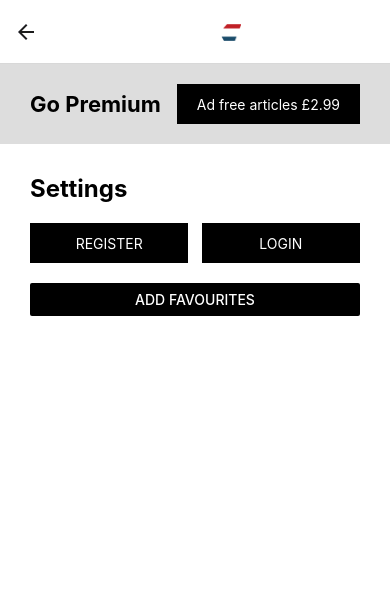
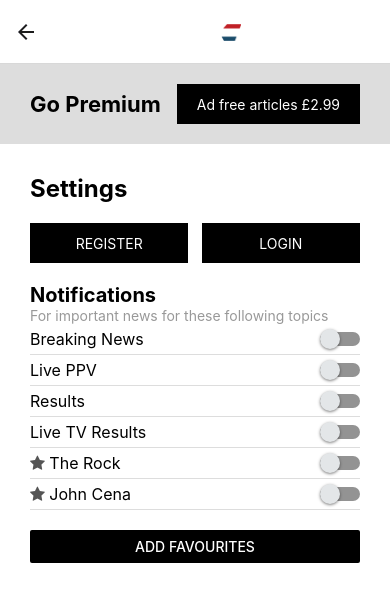
Before and after one commit to AlmoBird/wrestletalk-app-v1, a React Native app: screen /Settings in a window 390 px wide. Shown: the top 602 px of the page. Built offline with nearby package versions, Linux system fonts and the light colour scheme; what expo-linking would draw is missing.

Commit message:
Settings UI

```diff
--- a/screens/SettingScreen.tsx
+++ b/screens/SettingScreen.tsx
@@ -1,9 +1,23 @@
-import { StyleSheet, Text, View, TextInput, Button, TouchableOpacity, Linking } from 'react-native';
+import { useState } from 'react';
+import { StyleSheet, Text, View, TextInput, Button, TouchableOpacity, Linking, ScrollView } from 'react-native';
+import { Switch } from 'react-native-elements';
+import { FontAwesome } from '@expo/vector-icons';
+
 import appStyles from '../styles/appStyles.style';
 
 export default function SettingScreen({ navigation }: any) {
+
+  const [checked, setChecked] = useState({
+    breakingNews: false,
+    livePPV: false,
+    results: false,
+    liveTVResults: false,
+    theRock: false,
+    johnCena: false,
+  });
+
   return (
-    <View style={appStyles.goPremiumContainer}>
+    <ScrollView style={appStyles.goPremiumContainer}>
 
       <View style={appStyles.goPremiumHeader}>
         <Text style={appStyles.goPremiumHeading}>Go Premium</Text>
@@ -24,11 +38,64 @@ export default function SettingScreen({ navigation }: any) {
           </TouchableOpacity>
         </View>
 
-        <Button onPress={() => { navigation.navigate('')}} title="ADD FAVOURITES" color="#000" />
+
+        <Text style={appStyles.subheading}>Notifications</Text>
+        <Text style={appStyles.text}>For important news for these following topics</Text>
+
+        <View style={appStyles.settingsSwitchContainer}>
+          <Text style={appStyles.settingsSwitchText}>Breaking News</Text>
+          <Switch
+            value={checked.breakingNews}
+            onValueChange={(value) => setChecked({...checked, breakingNews: value})}
+          />
+        </View>
+
+        <View style={appStyles.settingsSwitchContainer}>
+          <Text style={appStyles.settingsSwitchText}>Live PPV</Text>
+          <Switch
+            value={checked.livePPV}
+            onValueChange={(value) => setChecked({...checked, livePPV: value})}
+          />
+        </View>
+
+        <View style={appStyles.settingsSwitchContainer}>
+          <Text style={appStyles.settingsSwitchText}>Results</Text>
+          <Switch
+            value={checked.results}
+            onValueChange={(value) => setChecked({...checked, results: value})}
+          />
+        </View>
+
+        <View style={appStyles.settingsSwitchContainer}>
+          <Text style={appStyles.settingsSwitchText}>Live TV Results</Text>
+          <Switch
+            value={checked.liveTVResults}
+            onValueChange={(value) => setChecked({...checked, liveTVResults: value})}
+          />
+        </View>
+
+        <View style={appStyles.settingsSwitchContainer}>
+          <Text style={appStyles.settingsSwitchText}><FontAwesome name="star" size={16} color="#555" /> The Rock</Text>
+          <Switch
+            value={checked.theRock}
+            onValueChange={(value) => setChecked({...checked, theRock: value})}
+          />
+        </View>
+
+        <View style={appStyles.settingsSwitchContainer}>
+          <Text style={appStyles.settingsSwitchText}><FontAwesome name="star" size={16} color="#555" /> John Cena</Text>
+          <Switch
+            value={checked.johnCena}
+            onValueChange={(value) => setChecked({...checked, johnCena: value})}
+          />
+        </View>
+
+        <View style={appStyles.lastButtonContainer}>
+          <Button onPress={() => { navigation.navigate('')}} title="ADD FAVOURITES" color="#000" />
+        </View>
       </View>
 
-
-    </View>
+    </ScrollView>
   );
 }
 
--- a/styles/appStyles.style.tsx
+++ b/styles/appStyles.style.tsx
@@ -11,6 +11,10 @@ const appStyles = StyleSheet.create({
   },
   title: {
     fontSize: 24,
+    fontWeight: 'bold'
+  },
+  subheading: {
+    fontSize: 20,
     fontWeight: 'bold'
   },
   text: {
@@ -158,6 +162,20 @@ const appStyles = StyleSheet.create({
   },
   authActionButtonText: {
     color: '#FFF'
+  },
+  settingsSwitchContainer: {
+    flexDirection: 'row',
+    justifyContent: 'space-between',
+    alignItems: 'center',
+    paddingVertical: 5,
+    borderBottomWidth: 1,
+    borderBottomColor: '#DDD'
+  },
+  settingsSwitchText: {
+    fontSize: 16
+  },
+  lastButtonContainer: {
+    marginTop: 20
   }
 });
 
```
